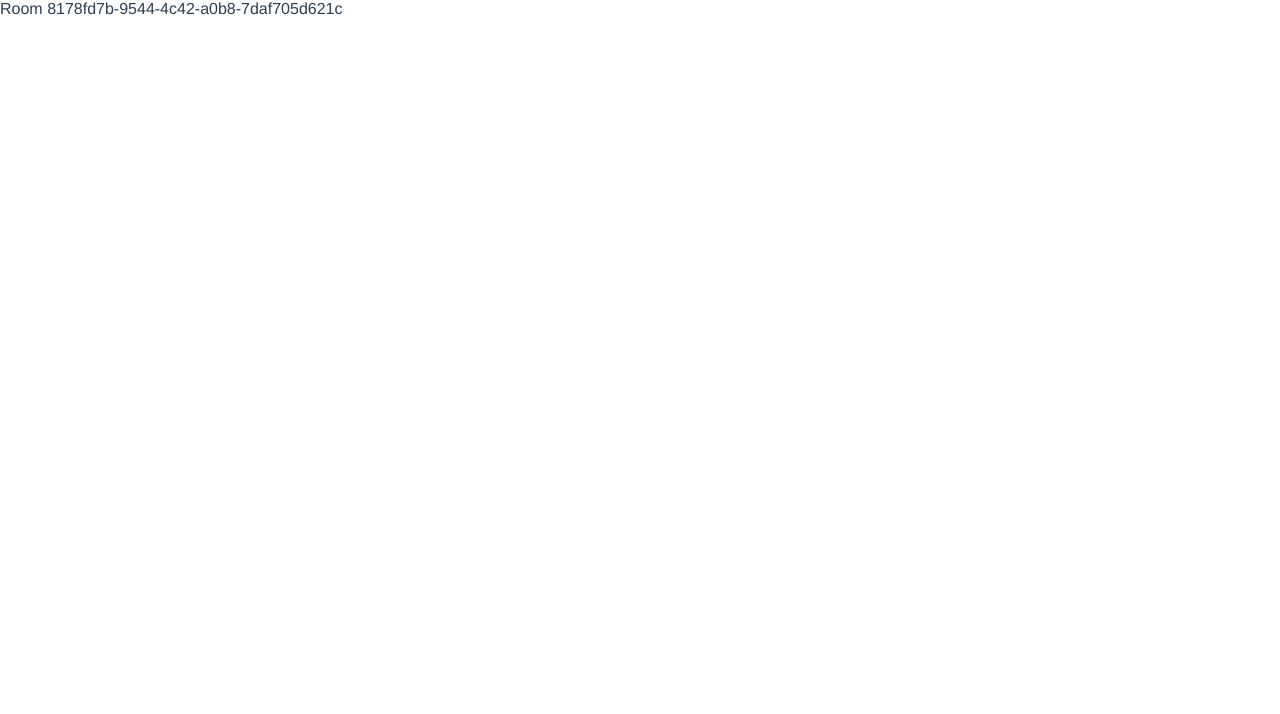
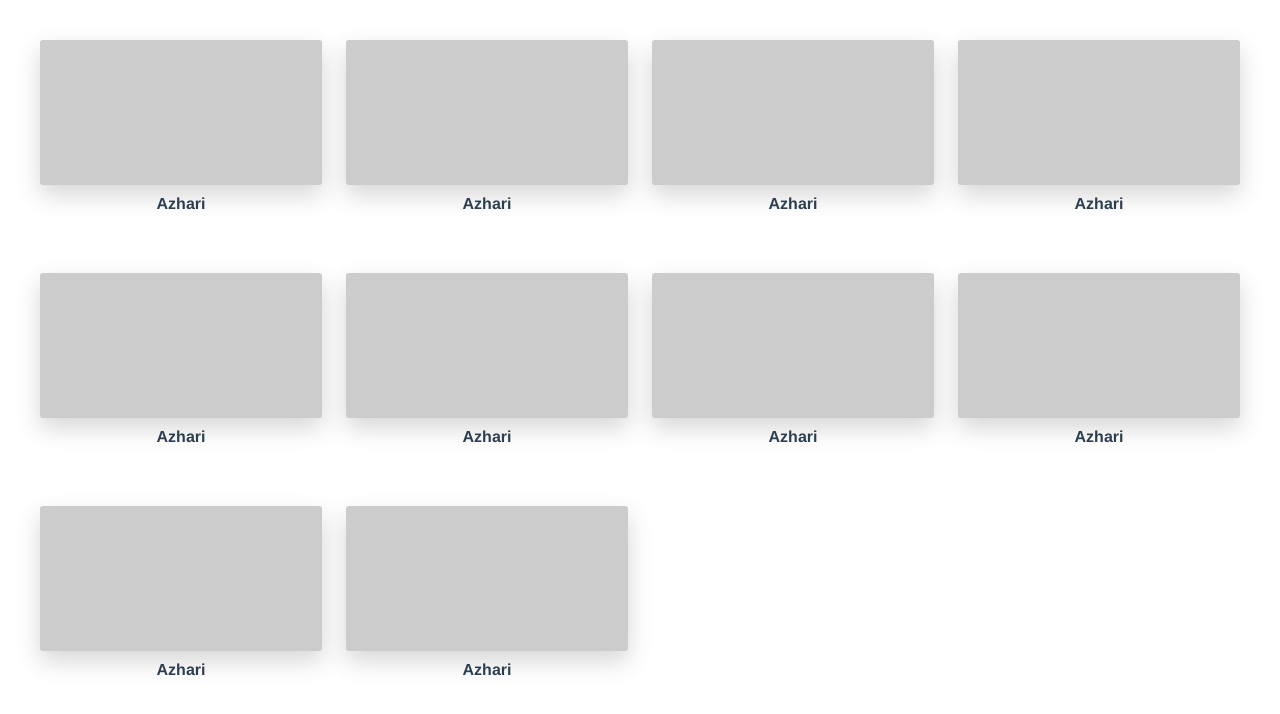
Before and after one commit to azharimm/Multiple-Video-Chat-App, a Vue app: page / in a window 1280 px wide. Both pictures are taken after typing "Sample" into the empty fields and a click on the button "Join". Shown: the top 714 px of the page. Built offline with nearby package versions, Linux system fonts and the light colour scheme.

Commit message:
styling video stream layout

```diff
--- a/public/index.html
+++ b/public/index.html
@@ -4,6 +4,7 @@
     <meta charset="utf-8">
     <meta http-equiv="X-UA-Compatible" content="IE=edge">
     <meta name="viewport" content="width=device-width,initial-scale=1.0">
+    <meta name="viewport" content="width=device-width,initial-scale=1.0,minimum-scale=1.0,user-scalable=no">
     <link rel="icon" href="<%= BASE_URL %>favicon.ico">
     <title>Vuex Video Chat</title>
   </head>
--- a/src/components/room/Room.vue
+++ b/src/components/room/Room.vue
@@ -1,5 +1,16 @@
 <template>
-    <div>Room {{room}}</div>
+    <div class="room">
+        <div class="people" id="people">
+            <div class="person" v-for="x in 10" :key="x">
+                <div class="person__video">
+                    <video></video>
+                </div>
+                <div class="person__name">
+                    Azhari
+                </div>
+            </div>
+        </div>
+    </div>
 </template>
 
 <script>
@@ -7,3 +18,68 @@ export default {
     props: ['room']
 }
 </script>
+
+<style lang="scss">
+.room{
+    height: 100%;
+    position: relative;
+}
+.people{
+    display: flex;
+    flex-wrap: wrap;
+    vertical-align: baseline;
+    width: 100%;
+    padding: 40px
+}
+video{
+    width: 100%;
+}
+.person{
+    position: relative;
+    margin: 0 1% 60px 1%;
+    width: 100%;
+
+    &__video{
+        background-color: #ccc;
+        margin-bottom: 10px;
+        box-shadow: 0 10px 25px rgba(49,49,49,.2);
+        border-radius: 3px;
+    }
+
+    &__name{
+        text-align: center;
+        font-weight: 600;
+    }
+
+    @media(min-width: 576px) and (max-width: 767px){
+        width: 49%;
+
+        &:nth-of-type(2n){
+            margin-right: 0;
+        }
+        &:nth-of-type(2n+1){
+            margin-left: 0;
+        }
+    }
+
+    @media(min-width: 767px) and (max-width: 991px){
+        width: 32%;
+        &:nth-of-type(3n){
+            margin-right: 0;
+        }
+        &:nth-of-type(3n+1){
+            margin-left: 0;
+        }
+    }
+
+    @media(min-width: 992px){
+        width: 23.5%;
+        &:nth-of-type(4n){
+            margin-right: 0;
+        }
+        &:nth-of-type(4n+1){
+            margin-left: 0;
+        }
+    }
+}
+</style>
```
